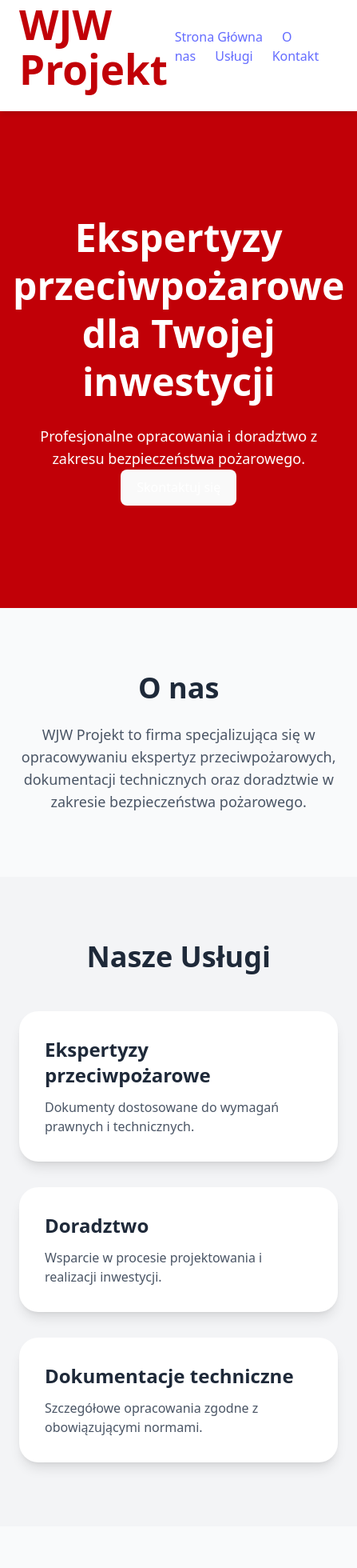
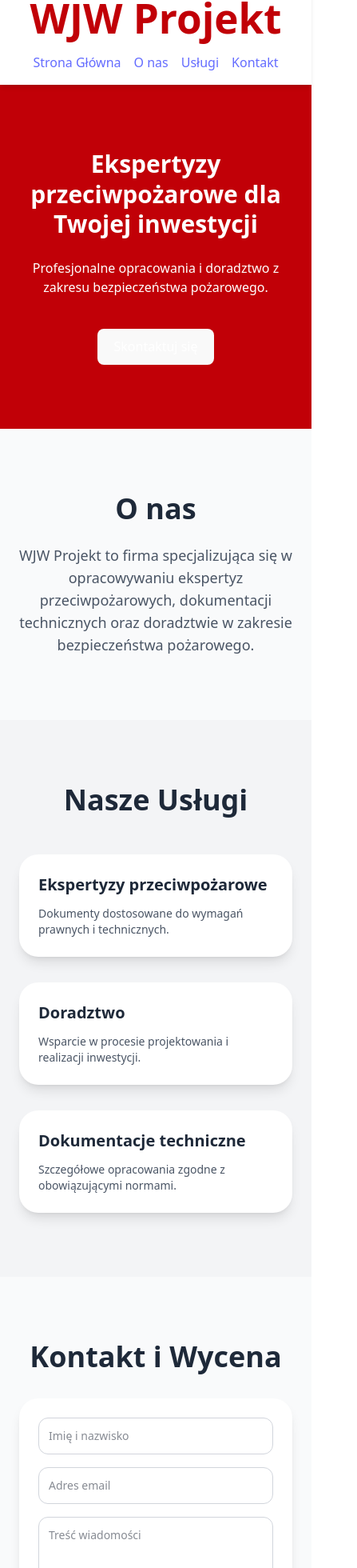
Before and after one commit to Ojtko/wjw_projekt, a React (Vite) app in the folder wjw-projekt/: page / in a window 390 px wide. Shown: the part 22-1982 px from the top of the page at 80% size, 447 px wide, since content can reach past the window. Built offline with nearby package versions, Linux system fonts and the light colour scheme.

Commit message:
dodanie responsywnosci

```diff
--- a/wjw-projekt/src/App.jsx
+++ b/wjw-projekt/src/App.jsx
@@ -1,19 +1,18 @@
 import { useState } from "react";
-import ContactForm from "./ContactForm";
 
 function Card({ children }) {
   return (
-    <div className="bg-white rounded-3xl shadow-lg p-8 hover:shadow-2xl transition-shadow duration-300">
+    <div className="bg-white rounded-3xl shadow-lg p-6 sm:p-8 hover:shadow-2xl transition-shadow duration-300">
       {children}
     </div>
   );
 }
 
-function Button({ children, ...props }) {
+function Button({ children, className = "", ...props }) {
   return (
     <button
       {...props}
-      className="px-6 py-3 rounded-full bg-red-700 text-white font-semibold hover:bg-red-800 transition-colors duration-300"
+      className={`px-6 py-3 rounded-full bg-red-700 text-white font-semibold hover:bg-red-800 transition-colors duration-300 ${className}`}
     >
       {children}
     </button>
@@ -24,7 +23,7 @@ function Input(props) {
   return (
     <input
       {...props}
-      className="w-full border border-gray-300 rounded-xl p-3 focus:outline-none focus:ring-2 focus:ring-red-700 focus:border-transparent transition"
+      className="w-full border border-gray-300 rounded-xl p-3 text-sm sm:text-base focus:outline-none focus:ring-2 focus:ring-red-700 focus:border-transparent transition"
     />
   );
 }
@@ -33,66 +32,48 @@ function Textarea(props) {
   return (
     <textarea
       {...props}
-      className="w-full border border-gray-300 rounded-xl p-3 min-h-[120px] focus:outline-none focus:ring-2 focus:ring-red-700 focus:border-transparent transition"
+      className="w-full border border-gray-300 rounded-xl p-3 text-sm sm:text-base min-h-[120px] focus:outline-none focus:ring-2 focus:ring-red-700 focus:border-transparent transition"
     />
   );
 }
 
 export default function App() {
   const [submitted, setSubmitted] = useState(false);
-
-  const handleChange = (e) => setFormData({ ...formData, [e.target.name]: e.target.value });
-
-
-  const [formData, setFormData] = useState({
-      name: "",
-      email: "",
-      message: "",
-    });
-
+  const [formData, setFormData] = useState({ name: "", email: "", message: "" });
   const [errors, setErrors] = useState({});
   const [success, setSuccess] = useState(false);
 
+  const handleChange = (e) =>
+    setFormData({ ...formData, [e.target.name]: e.target.value });
 
   const validate = () => {
     const newErrors = {};
-
-      if (!formData.name.trim()) {
-        newErrors.name = "Imię i nazwisko są wymagane";
-      }
-
+    if (!formData.name.trim()) newErrors.name = "Imię i nazwisko są wymagane";
     if (!formData.email.trim()) {
       newErrors.email = "Email jest wymagany";
     } else if (!/\S+@\S+\.\S+/.test(formData.email)) {
       newErrors.email = "Podaj poprawny adres email";
     }
-
-      if (!formData.message.trim()) {
-        newErrors.message = "Wiadomość jest wymagana";
-      }
-
+    if (!formData.message.trim()) newErrors.message = "Wiadomość jest wymagana";
     setErrors(newErrors);
     return Object.keys(newErrors).length === 0;
   };
 
-
   const handleSubmit = async (e) => {
     e.preventDefault();
     if (!validate()) return;
-
     try {
       const res = await fetch("http://localhost:5000/api/contact", {
         method: "POST",
         headers: { "Content-Type": "application/json" },
         body: JSON.stringify(formData),
       });
-
       const data = await res.json();
       console.log("Odpowiedź serwera:", data);
-
       setSuccess(true);
       setFormData({ name: "", email: "", message: "" });
       setErrors({});
+      setSubmitted(true);
     } catch (error) {
       console.error("Błąd podczas wysyłania formularza:", error);
     }
@@ -101,72 +82,127 @@ export default function App() {
   return (
     <div className="min-h-screen bg-gray-50 text-gray-900 font-sans">
       {/* Navbar */}
-      <header className="bg-white shadow-md p-6 flex justify-between items-center sticky top-0 z-50">
-        <h1 className="text-2xl font-bold text-red-700">WJW Projekt</h1>
-        <nav className="space-x-6 font-medium text-gray-700">
-          <a href="#home" className="hover:text-red-700 transition-colors">Strona Główna</a>
-          <a href="#about" className="hover:text-red-700 transition-colors">O nas</a>
-          <a href="#services" className="hover:text-red-700 transition-colors">Usługi</a>
-          <a href="#contact" className="hover:text-red-700 transition-colors">Kontakt</a>
+      <header className="bg-white shadow-md p-4 sm:p-6 flex flex-col sm:flex-row justify-between items-center gap-4 sticky top-0 z-50">
+        <h1 className="text-xl sm:text-2xl font-bold text-red-700">WJW Projekt</h1>
+        <nav className="flex flex-wrap justify-center gap-4 sm:gap-6 font-medium text-gray-700">
+          <a href="#home" className="hover:text-red-700 transition-colors">
+            Strona Główna
+          </a>
+          <a href="#about" className="hover:text-red-700 transition-colors">
+            O nas
+          </a>
+          <a href="#services" className="hover:text-red-700 transition-colors">
+            Usługi
+          </a>
+          <a href="#contact" className="hover:text-red-700 transition-colors">
+            Kontakt
+          </a>
         </nav>
       </header>
 
       {/* Hero */}
-      <section id="home" className="bg-red-700 text-center py-32 px-4 relative overflow-hidden">
-        <h2 className="text-5xl md:text-6xl text-white font-extrabold leading-tight max-w-3xl mx-auto">
+      <section
+        id="home"
+        className="bg-red-700 text-center py-20 sm:py-32 px-4 w-full relative overflow-hidden"
+      >
+        <h2 className="text-3xl sm:text-5xl md:text-6xl text-white font-extrabold leading-tight max-w-3xl mx-auto">
           Ekspertyzy przeciwpożarowe dla Twojej inwestycji
         </h2>
-        <p className="mt-6 text-lg md:text-xl max-w-2xl mx-auto text-white">
+        <p className="mt-6 text-base sm:text-lg md:text-xl max-w-2xl mx-auto text-white">
           Profesjonalne opracowania i doradztwo z zakresu bezpieczeństwa pożarowego.
         </p>
-        <Button className="mt-20 text-gray-800">Skontaktuj się</Button>
+        <Button className="mt-10 sm:mt-16">Skontaktuj się</Button>
       </section>
 
       {/* About */}
-      <section id="about" className="py-20 px-6 max-w-5xl mx-auto text-center">
+<section id="about" className="py-20 px-6 w-full text-center">
   <h3 className="text-4xl font-bold mb-6 text-gray-800">O nas</h3>
   <p className="text-lg text-gray-600 max-w-3xl mx-auto">
     WJW Projekt to firma specjalizująca się w opracowywaniu ekspertyz przeciwpożarowych, dokumentacji technicznych oraz doradztwie w zakresie bezpieczeństwa pożarowego.
   </p>
 </section>
 
-      {/* Services */}
-      <section id="services" className="bg-gray-100 py-20 px-6">
+<section id="services" className="bg-gray-100 py-20 px-6 w-full">
   <h3 className="text-4xl font-bold mb-12 text-center text-gray-800">Nasze Usługi</h3>
-        <div className="grid gap-8 md:grid-cols-3 max-w-6xl mx-auto">
+  <div className="grid gap-8 md:grid-cols-3 w-full">
           {[
-            { title: "Ekspertyzy przeciwpożarowe", desc: "Dokumenty dostosowane do wymagań prawnych i technicznych." },
-            { title: "Doradztwo", desc: "Wsparcie w procesie projektowania i realizacji inwestycji." },
-            { title: "Dokumentacje techniczne", desc: "Szczegółowe opracowania zgodne z obowiązującymi normami." },
+            {
+              title: "Ekspertyzy przeciwpożarowe",
+              desc: "Dokumenty dostosowane do wymagań prawnych i technicznych.",
+            },
+            {
+              title: "Doradztwo",
+              desc: "Wsparcie w procesie projektowania i realizacji inwestycji.",
+            },
+            {
+              title: "Dokumentacje techniczne",
+              desc: "Szczegółowe opracowania zgodne z obowiązującymi normami.",
+            },
           ].map((s, i) => (
             <Card key={i}>
-              <h4 className="text-2xl font-semibold mb-3 text-gray-800">{s.title}</h4>
-              <p className="text-gray-600">{s.desc}</p>
+              <h4 className="text-xl sm:text-2xl font-semibold mb-3 text-gray-800">
+                {s.title}
+              </h4>
+              <p className="text-gray-600 text-sm sm:text-base">{s.desc}</p>
             </Card>
           ))}
         </div>
       </section>
 
       {/* Contact */}
-      <section id="contact" className="py-20 px-6 max-w-3xl mx-auto">
+      <section id="contact" className="py-20 px-6 w-full">
   <h3 className="text-4xl font-bold mb-8 text-center text-gray-800">Kontakt i Wycena</h3>
+
         {submitted ? (
           <p className="text-green-600 text-center text-lg font-semibold">
             Dziękujemy za wiadomość! Skontaktujemy się z Tobą wkrótce.
           </p>
         ) : (
-          <form onSubmit={handleSubmit} className="space-y-6  p-10 rounded-3xl shadow-lg">
-            <Input type="text" name="name" placeholder="Imię i nazwisko" value={formData.name} onChange={handleChange} required />
-            <Input type="email" name="email" placeholder="Adres email" value={formData.email} onChange={handleChange} required />
-            <Textarea name="message" placeholder="Treść wiadomości" value={formData.message} onChange={handleChange} required />
-            <Button type="submit" className="w-full mx-auto bg-red">Wyślij</Button>
+          <form
+            onSubmit={handleSubmit}
+            className="space-y-4 sm:space-y-6 p-6 sm:p-10 rounded-3xl shadow-lg bg-white"
+          >
+            <Input
+              type="text"
+              name="name"
+              placeholder="Imię i nazwisko"
+              value={formData.name}
+              onChange={handleChange}
+              required
+            />
+            {errors.name && <p className="text-red-600 text-sm">{errors.name}</p>}
+
+            <Input
+              type="email"
+              name="email"
+              placeholder="Adres email"
+              value={formData.email}
+              onChange={handleChange}
+              required
+            />
+            {errors.email && <p className="text-red-600 text-sm">{errors.email}</p>}
+
+            <Textarea
+              name="message"
+              placeholder="Treść wiadomości"
+              value={formData.message}
+              onChange={handleChange}
+              required
+            />
+            {errors.message && <p className="text-red-600 text-sm">{errors.message}</p>}
+
+            <Button type="submit" className="w-full">
+              Wyślij
+            </Button>
           </form>
         )}
       </section>
 
       {/* Footer */}
-      <footer className="bg-red-700 text-white text-center py-8 mt-20">
-        <p>&copy; {new Date().getFullYear()} WJW Projekt. Wszystkie prawa zastrzeżone.</p>
+      <footer className="bg-red-700 text-white text-center py-6 sm:py-8 mt-12 sm:mt-20 px-4 w-full">
+        <p className="text-sm sm:text-base">
+          &copy; {new Date().getFullYear()} WJW Projekt. Wszystkie prawa zastrzeżone.
+        </p>
       </footer>
     </div>
   );
```
Lines whose indentation alone changed are shown as unchanged.
